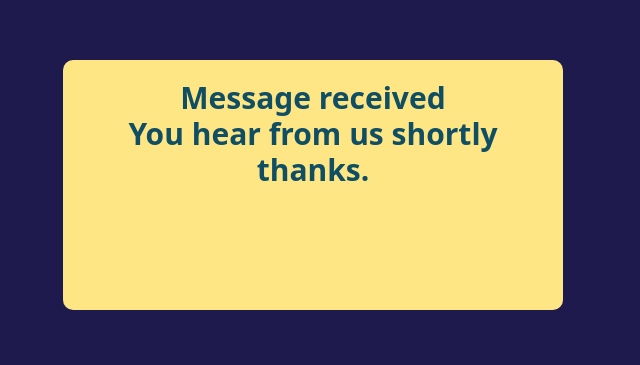
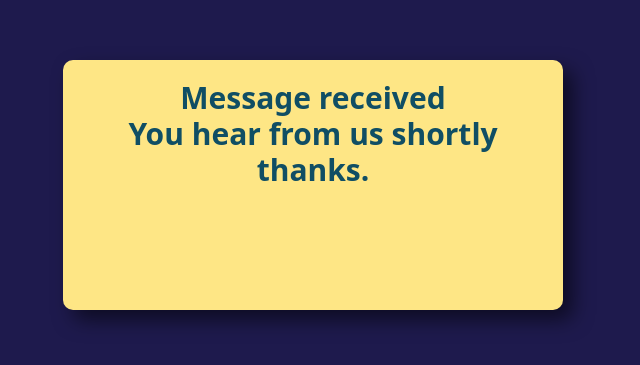
Before and after one commit to ericmanike/Web1, a website: page public/thanks.html in a window 1280 px wide. Shown: the part 215-580 px from the top of the page, without its empty margins (327-967 px from the left). Drawn offline with Linux system fonts and the light colour scheme.

Commit message:
Portfolio

```diff
--- a/public/thanks.html
+++ b/public/thanks.html
@@ -6,10 +6,17 @@
     <title>Thank You page</title>
     <link rel="stylesheet" href="thanks.html">
     <link rel="stylesheet" href="output.css">
+
+    <style>
+
+        .container{
+            box-shadow: 10px 10px 20px rgba(0, 0, 0, 0.541);
+        }
+    </style>
 </head>
 <body>
     <div class="border-none h-[100vh] w-full flex justify-center items-center bg-indigo-950">
-    <div class="w-[500px] h-[250px] bg-amber-200 text-3xl text-cyan-900 text-center rounded-[10px] p-5 border-none font-bold">  <h2> Message received</h2>
+    <div class="w-[500px] h-[250px] bg-amber-200 text-3xl text-cyan-900 text-center rounded-[10px] p-5 border-none font-bold container">  <h2> Message received</h2>
     <h4>You hear from us shortly thanks.</h4>
    </div>
 
```
